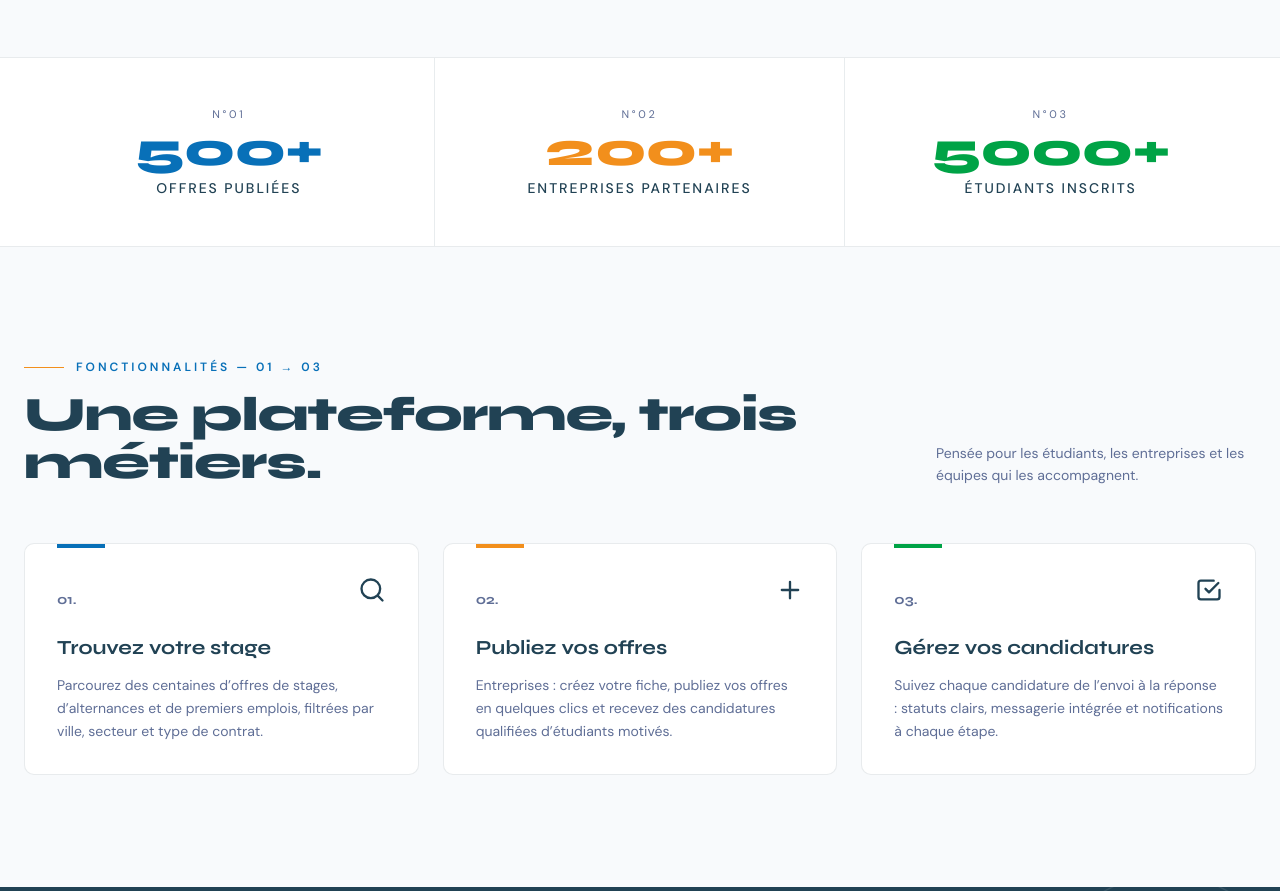
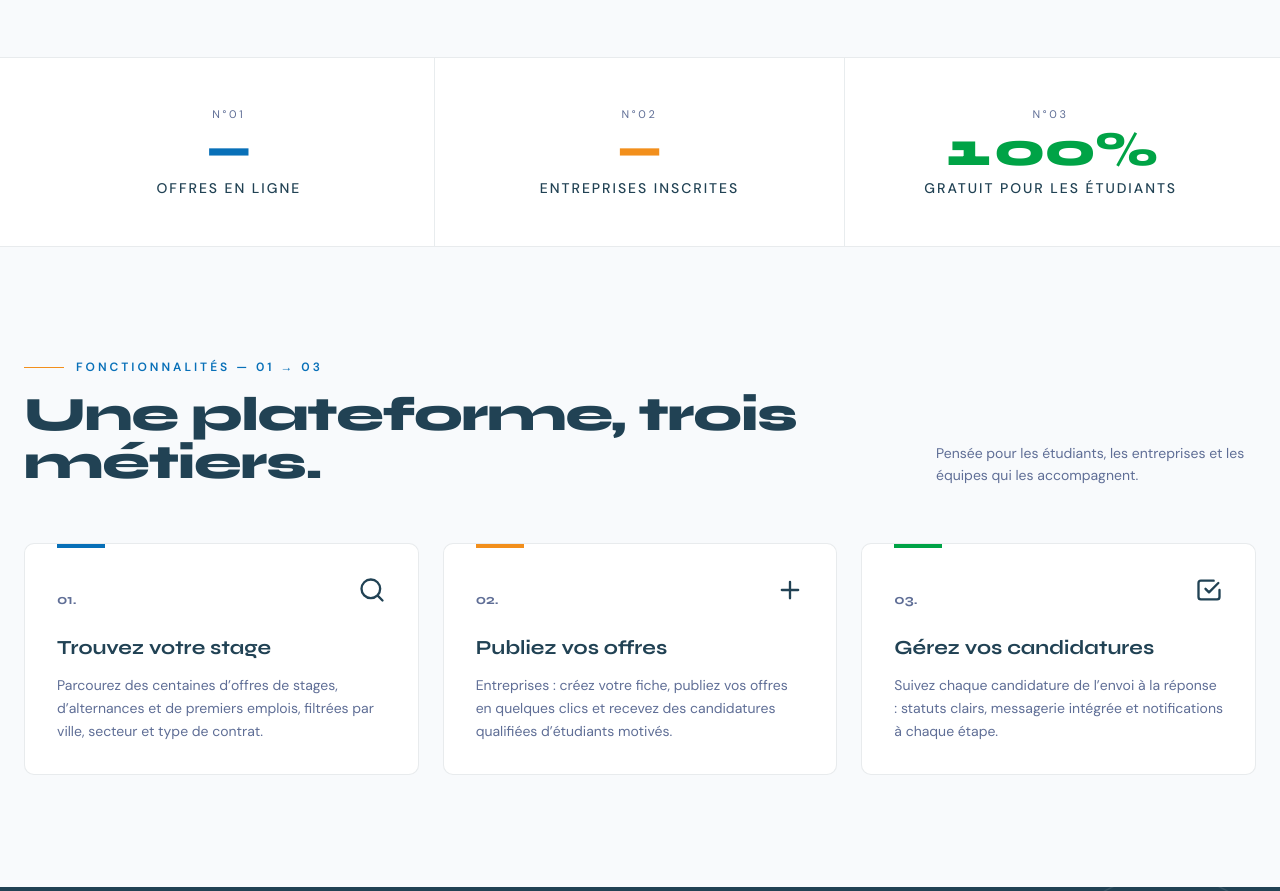
Before and after one commit to abdou1-dev/stageconnect-front, a Next.js app: page / in a window 1280 px wide. Shown: the part 820-1711 px from the top of the page. Built offline with nearby package versions, Linux system fonts and the light colour scheme; no server answers.

Commit message:
fix(landing): stats reelles depuis l'API (ISR 1h)

```diff
--- a/app/page.tsx
+++ b/app/page.tsx
@@ -212,14 +212,46 @@ function HeroIllustration() {
   );
 }
 
-/* ————— Stats ————— */
-const STATS = [
-  { value: "500+", label: "Offres publiées", color: "text-primary-blue" },
-  { value: "200+", label: "Entreprises partenaires", color: "text-accent" },
-  { value: "5000+", label: "Étudiants inscrits", color: "text-success" },
-] as const;
+/* ————— Stats — chiffres RÉELS depuis l'API (ISR 1 h, fallback gracieux) ————— */
+async function fetchCount(path: string): Promise<number | null> {
+  try {
+    const base = process.env.NEXT_PUBLIC_API_URL || "http://localhost:3001/api";
+    const res = await fetch(`${base}${path}`, {
+      next: { revalidate: 3600 },
+      signal: AbortSignal.timeout(8000),
+    });
+    const payload = (await res.json()) as {
+      success?: boolean;
+      data?: { total?: number };
+    };
+    return payload.success && typeof payload.data?.total === "number"
+      ? payload.data.total
+      : null;
+  } catch {
+    return null; // API injoignable au build : on retombe sur le libellé seul
+  }
+}
 
-function Stats() {
+async function Stats() {
+  const [jobs, companies] = await Promise.all([
+    fetchCount("/jobs?limit=1"),
+    fetchCount("/companies?limit=1"),
+  ]);
+
+  const STATS = [
+    {
+      value: jobs !== null ? String(jobs) : "—",
+      label: "Offres en ligne",
+      color: "text-primary-blue",
+    },
+    {
+      value: companies !== null ? String(companies) : "—",
+      label: "Entreprises inscrites",
+      color: "text-accent",
+    },
+    { value: "100%", label: "Gratuit pour les étudiants", color: "text-success" },
+  ] as const;
+
   return (
     <section className="border-y border-primary/10 bg-card">
       <div className="mx-auto grid max-w-7xl grid-cols-1 divide-y divide-primary/10 px-4 sm:grid-cols-3 sm:divide-x sm:divide-y-0 sm:px-6">
```
